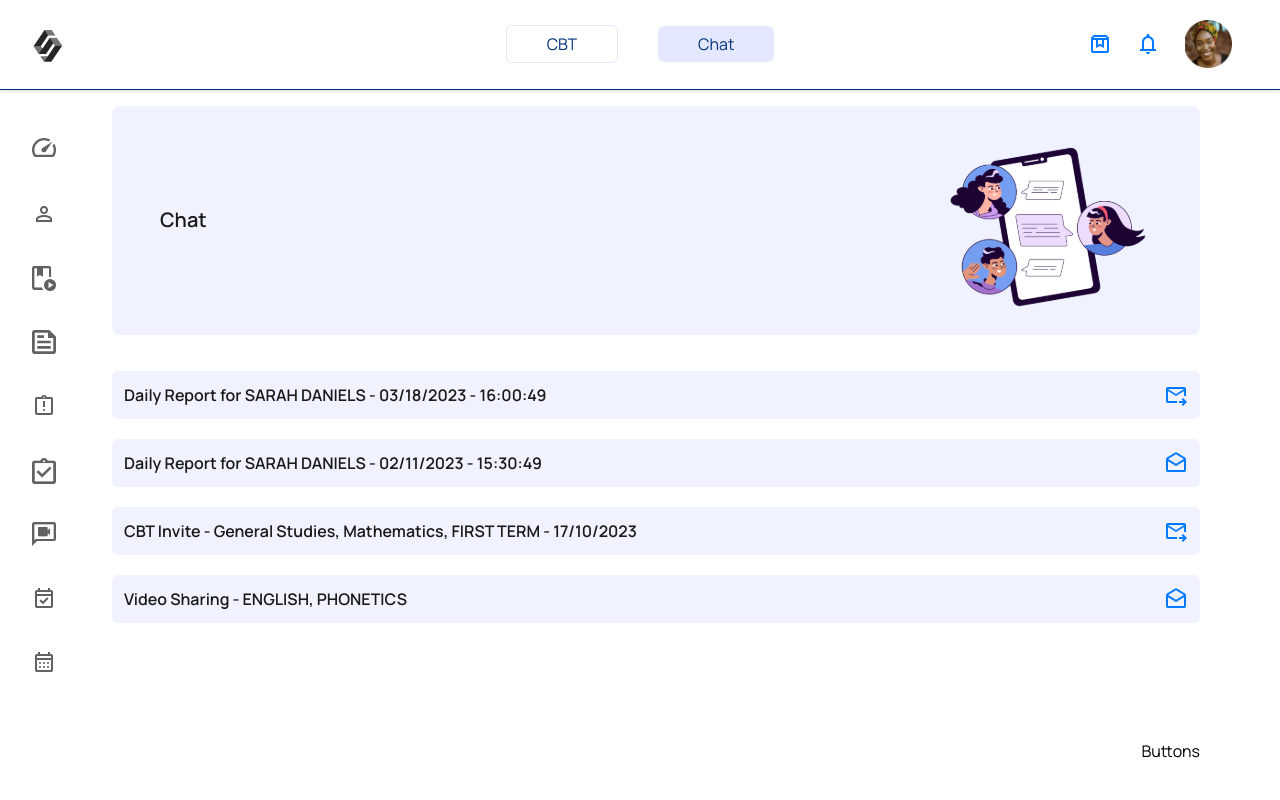
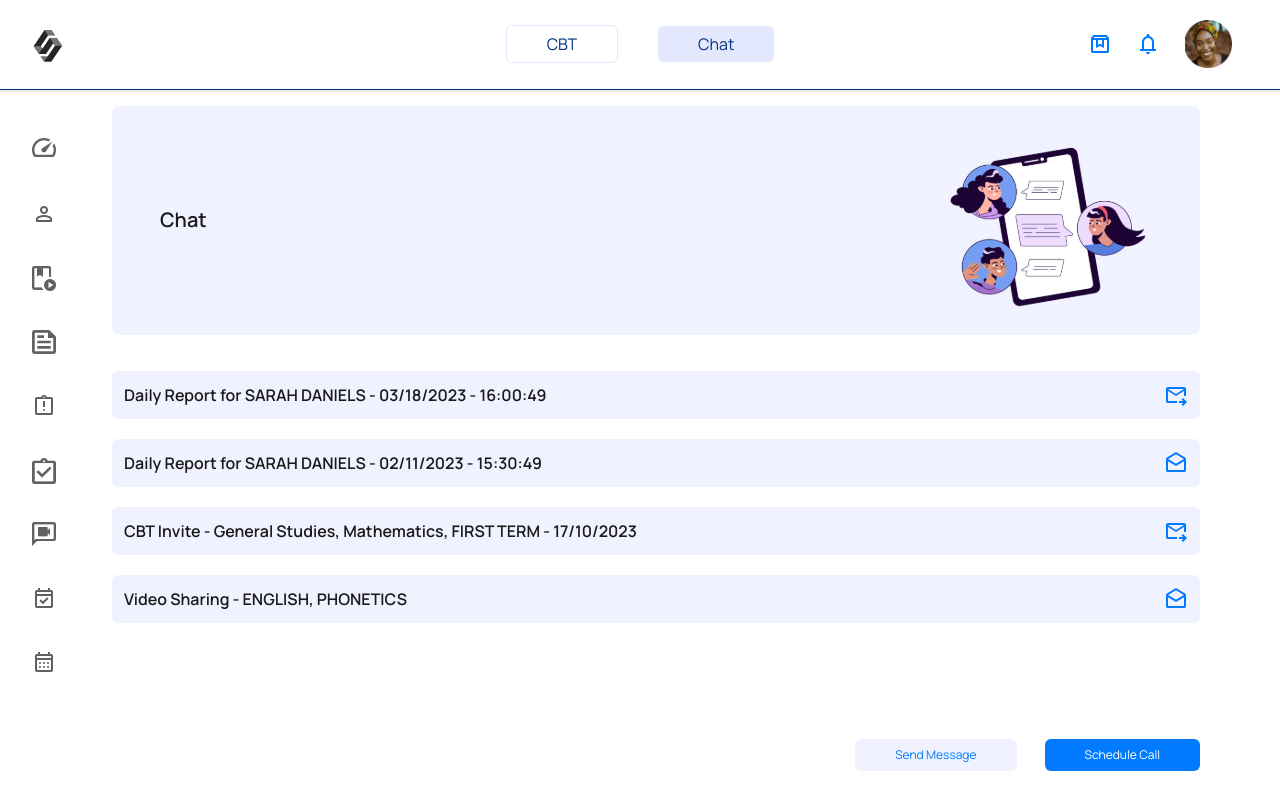
Before and after one commit to AJ1732/capstone_schoolbase_lms, a React (Vite) app: page /software/communication in a window 1280 px wide. Built offline with nearby package versions, Linux system fonts and the light colour scheme; no server answers; sample sign-in values are in the browser's storage.

Commit message:
feat: add button to chat page

```diff
--- a/src/anatomy/Pages/Communication/Communication.jsx
+++ b/src/anatomy/Pages/Communication/Communication.jsx
@@ -36,7 +36,7 @@ const chatData = [
 
 const Communication = () => {
   return (
-    <section className='flex flex-col justify-start items-start gap-9'>
+    <section className='flex flex-col justify-start items-start gap-9 mb-10'>
       {/* CHAT HEADER */}
       <div className="md:col-span-3 | bg-primary-50 w-full h-[14.3125rem] px-5 md:px-12 flex justify-between items-center rounded-lg">
         <h2 className='font-semibold text-xl text-text-black'>Chat</h2>
@@ -63,8 +63,13 @@ const Communication = () => {
       </div>
 
       {/* CHAT BUTTONS */}
-      <div className='mt-20 self-end'>
-        Buttons
+      <div className='mt-20 self-end text-xs'>
+        <button className='bg-[#f0f2ff] text-[#007bff] py-2 px-10 mr-7  rounded-md'>
+          Send Message
+        </button>
+        <button  className='text-[#ffffff] bg-[#007bff] py-2 px-10 rounded-md'>
+          Schedule Call
+        </button>
       </div>
     </section>
   )
```
